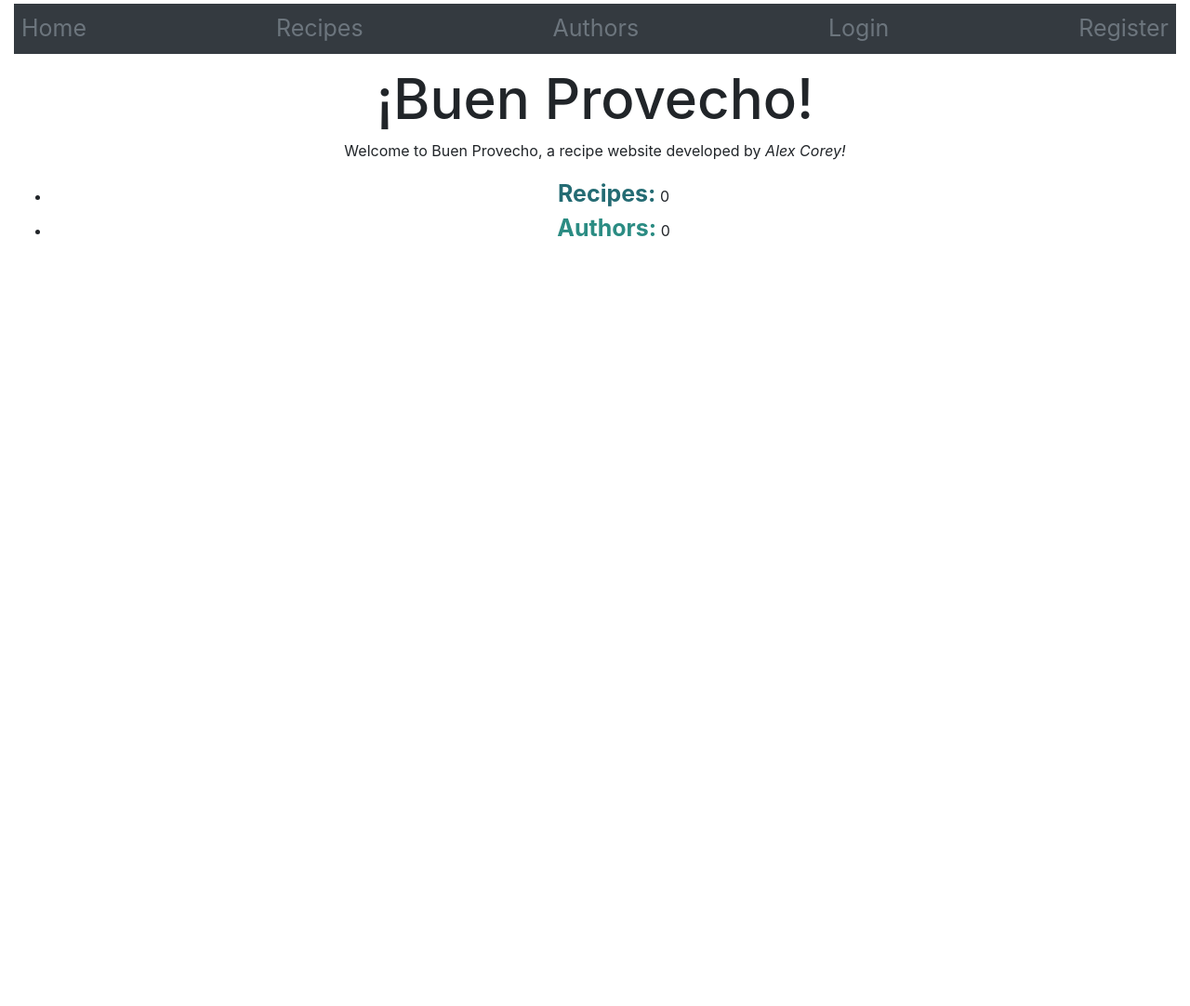
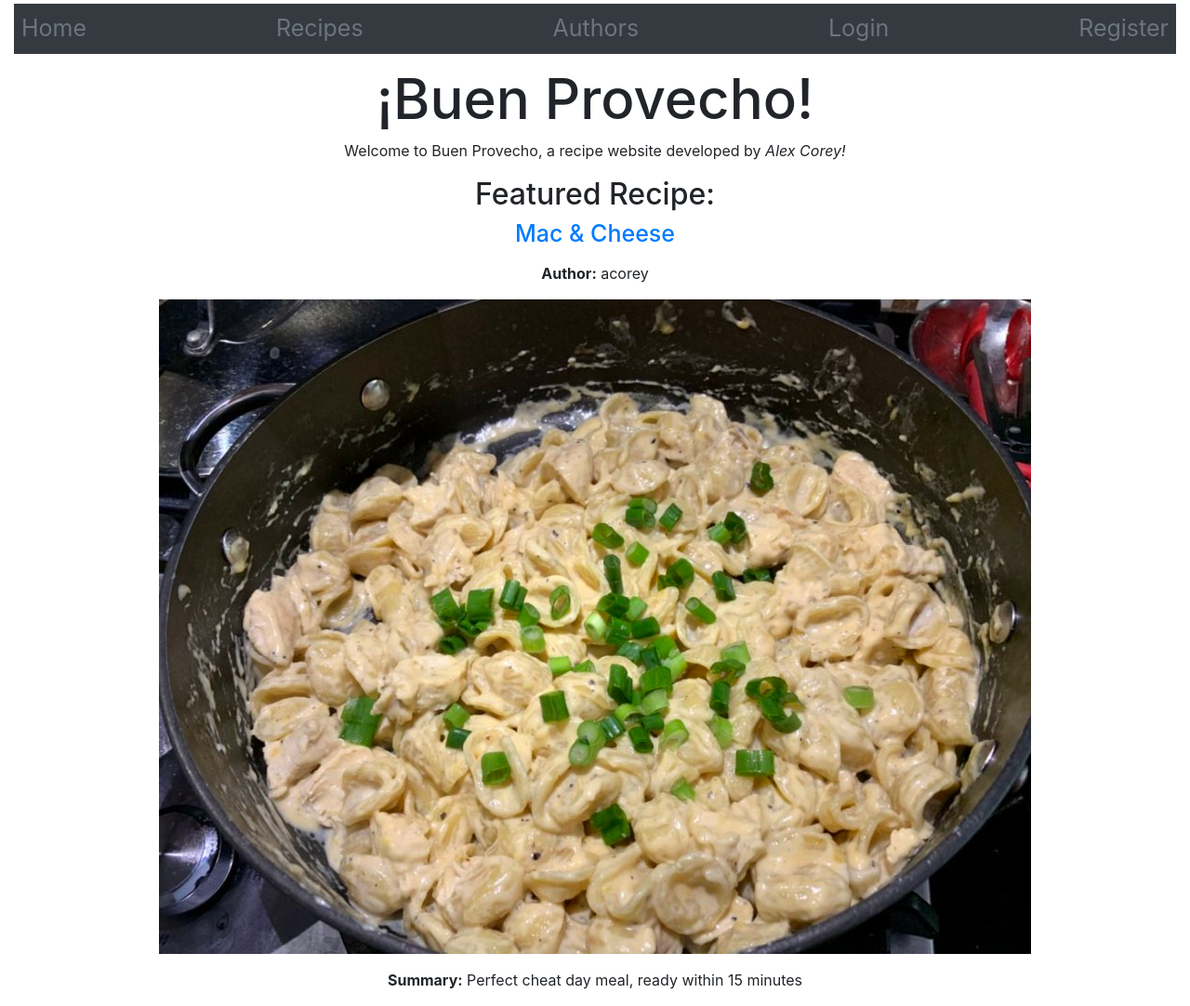
Before and after one commit to acoreynews/buenprovecho, a Django app: page /recipes/ in a window 1280 px wide. Shown: the whole page at 93% size. Before the commit the page ends 254 px from the top, so only its background shows below. Run offline with Django 3.2, Linux system fonts and the light colour scheme; data that the repository does not hold is empty; some libraries are stand-ins or nearby versions.

Commit message:
Added image to home page

```diff
--- a/cookbook/settings.py
+++ b/cookbook/settings.py
@@ -173,7 +173,7 @@ LOGOUT_REDIRECT_URL = 'index'
 EMAIL_BACKEND = 'django.core.mail.backends.console.EmailBackend'
 
 
-
+'''
 #Security settings
 SECURE_SSL_REDIRECT = True
 
@@ -189,3 +189,4 @@ SECURE_REFERRER_POLICY = "strict-origin"
 #SECURE_REFERRER_POLICY = "no-referrer-when-downgrade"
 
 SECURE_BROWSER_XSS_FILTER = True
+'''
--- a/recipes/templates/index.html
+++ b/recipes/templates/index.html
@@ -3,7 +3,7 @@
 {% block content %}
 
 <style>
-h1 {text-align: center;}
+h1, h2 {text-align: center;}
 p {text-align: center;}
 li {text-align: center;}
 </style>
@@ -11,9 +11,16 @@ li {text-align: center;}
 
   <p> Welcome to Buen Provecho, a recipe website developed by <em>Alex Corey!</em></p>
 
-  <ul>
-    <li><span style="color:#246B73;font-weight:bold;font-size:25px">Recipes:</span> {{ num_recipes }}</li>
-    <li><span style="color:#2B8C83;font-weight:bold;font-size:25px">Authors:</span> {{ num_authors }}</li>
-  </ul>
+<h2>Featured Recipe: <a class="nav-link" href="buenprovecho.herokuapp.com/recipes/recipe/macncheese">Mac & Cheese</a></h2>
+  <p><strong>Author:</strong> acorey </p>
+  <p>
+
+
+<div class="text-center">
+ <img class="img-fluid" src="/media/images/macncheese2.jpg" alt="Picture of food here">
+</div>
+
+  </p>
+  <p><strong>Summary:</strong> Perfect cheat day meal, ready within 15 minutes</p>
 
 {% endblock %}
```
Also changed, not shown: media/images/beermarinateddogs.jpeg (added), media/images/patacones.jpg (added), media/images/sancocho.jpg (added), media/images/sancocho_08s5pM7.jpg (added).
